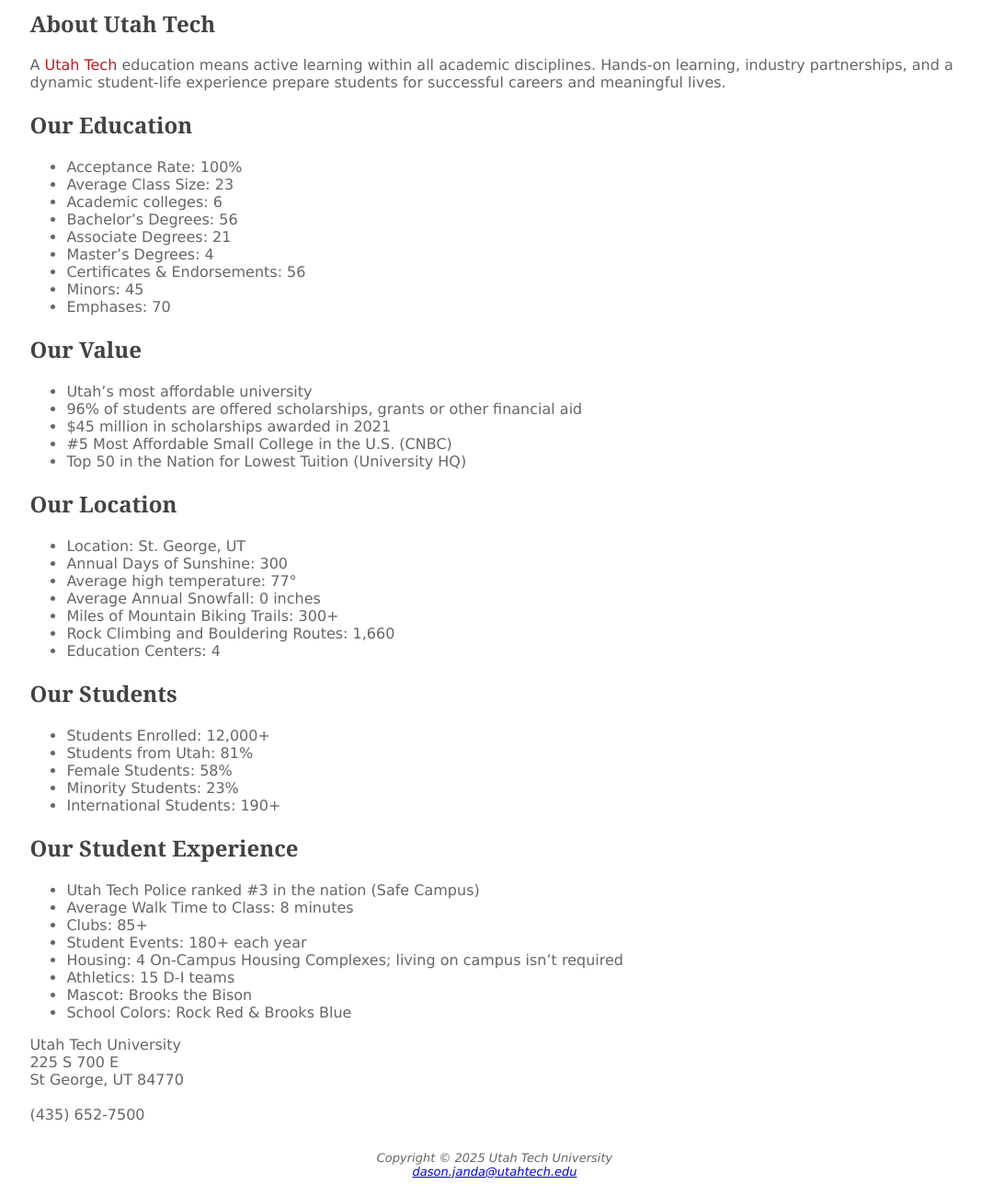
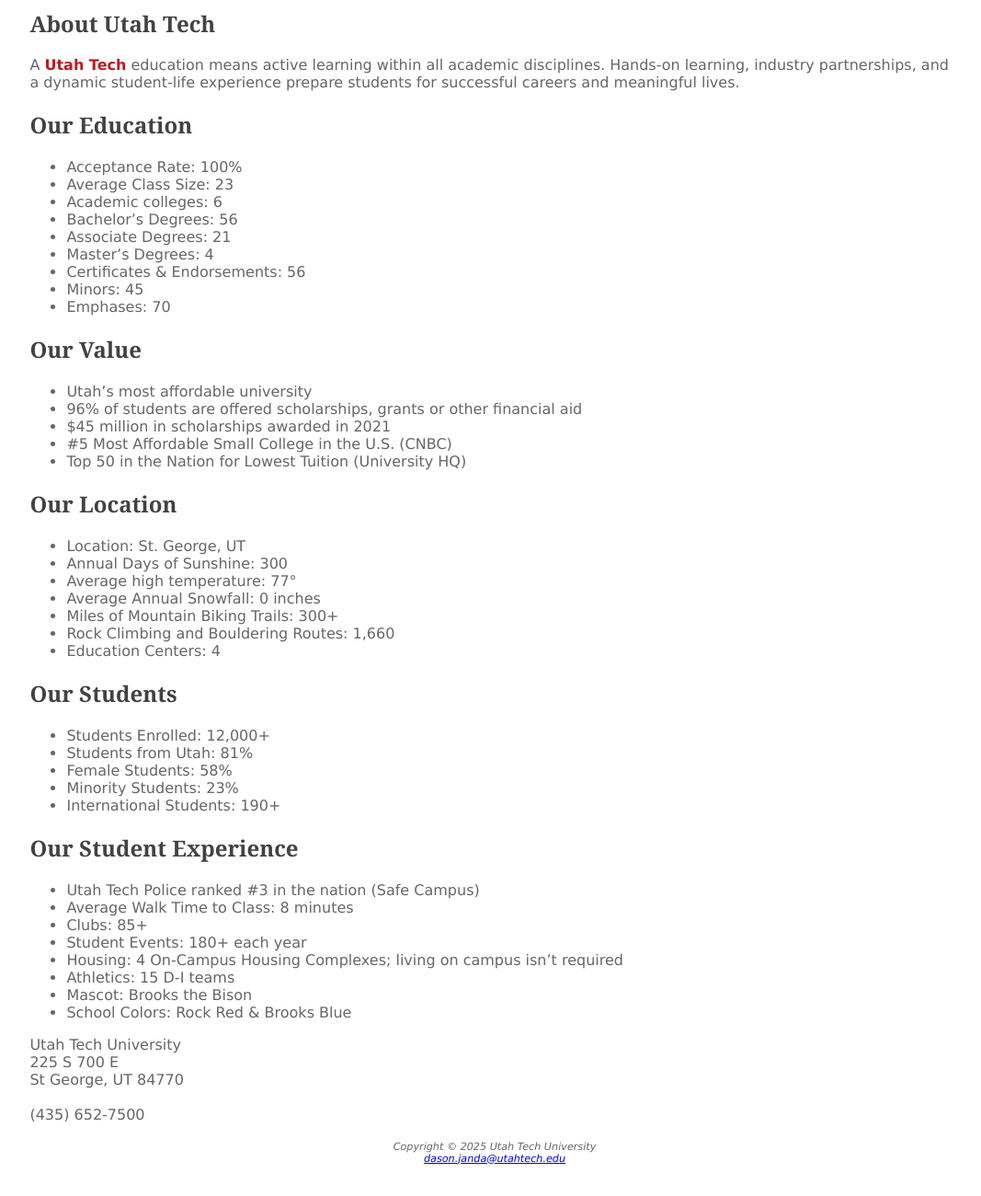
Before and after one commit to d00476471/se1400, a plain HTML site: page utahtech2/index.html in a window 1280 px wide. Shown: the part 134-1434 px from the top of the page at 92% size, without its empty margins (102-1169 px from the left). After the commit the page ends 1408 px from the top, so only its background shows below. Drawn offline with Linux system fonts and the light colour scheme.

Commit message:
made changes to style.css for assignment

```diff
--- a/utahtech2/style.css
+++ b/utahtech2/style.css
@@ -32,11 +32,11 @@ dt {
 
 .ut {
     color: #BA1C21;
+    font-weight: bold;
 }
 
 footer {
-    font-size: small;
-    padding: .70rem;
+    font-size: .70rem;
     font-style: italic;
     text-align: center;
 }
```
